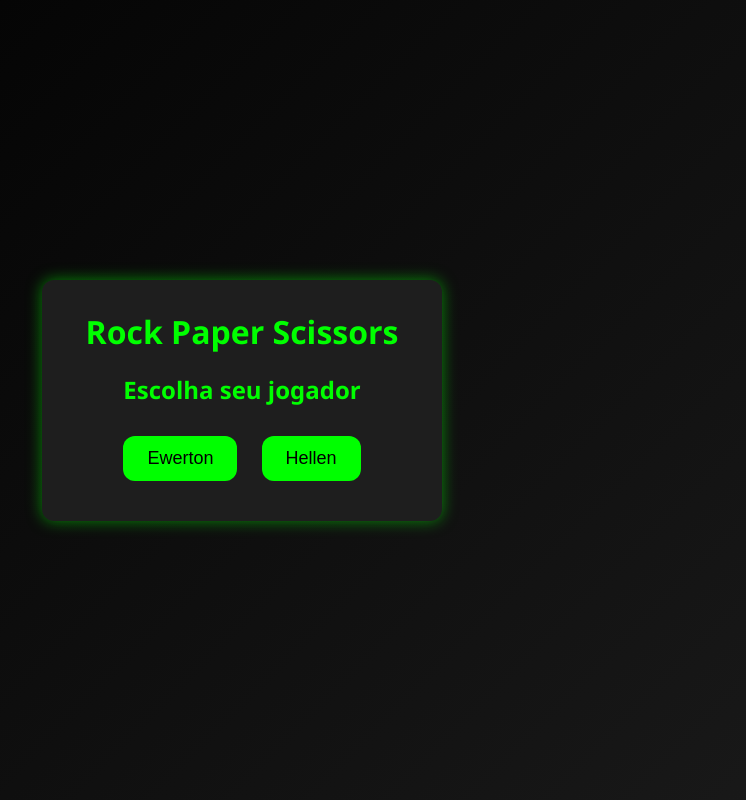
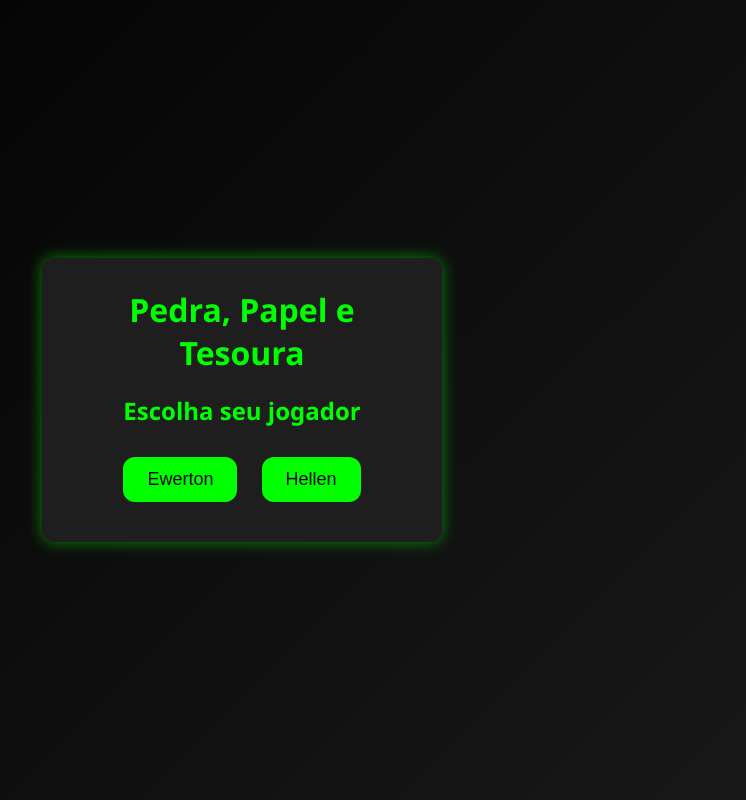
Before and after one commit to F-Ewerton-Dev/Pedra-Papel-e-Tesoura, a website: page index.html in a window 1280 px wide. Shown: the whole page, without its empty margins (398-1144 px from the left). Drawn offline with Linux system fonts and the light colour scheme.

Commit message:
Update index.html

```diff
--- a/index.html
+++ b/index.html
@@ -10,7 +10,7 @@
   <canvas id="particles-canvas"></canvas>
   <div class="container">
     <div class="card" id="login">
-      <h1>Rock Paper Scissors</h1>
+      <h1>Pedra, Papel e Tesoura</h1>
       <h2>Escolha seu jogador</h2>
       <button onclick="login('Ewerton')">Ewerton</button>
       <button onclick="login('Hellen')">Hellen</button>
```
